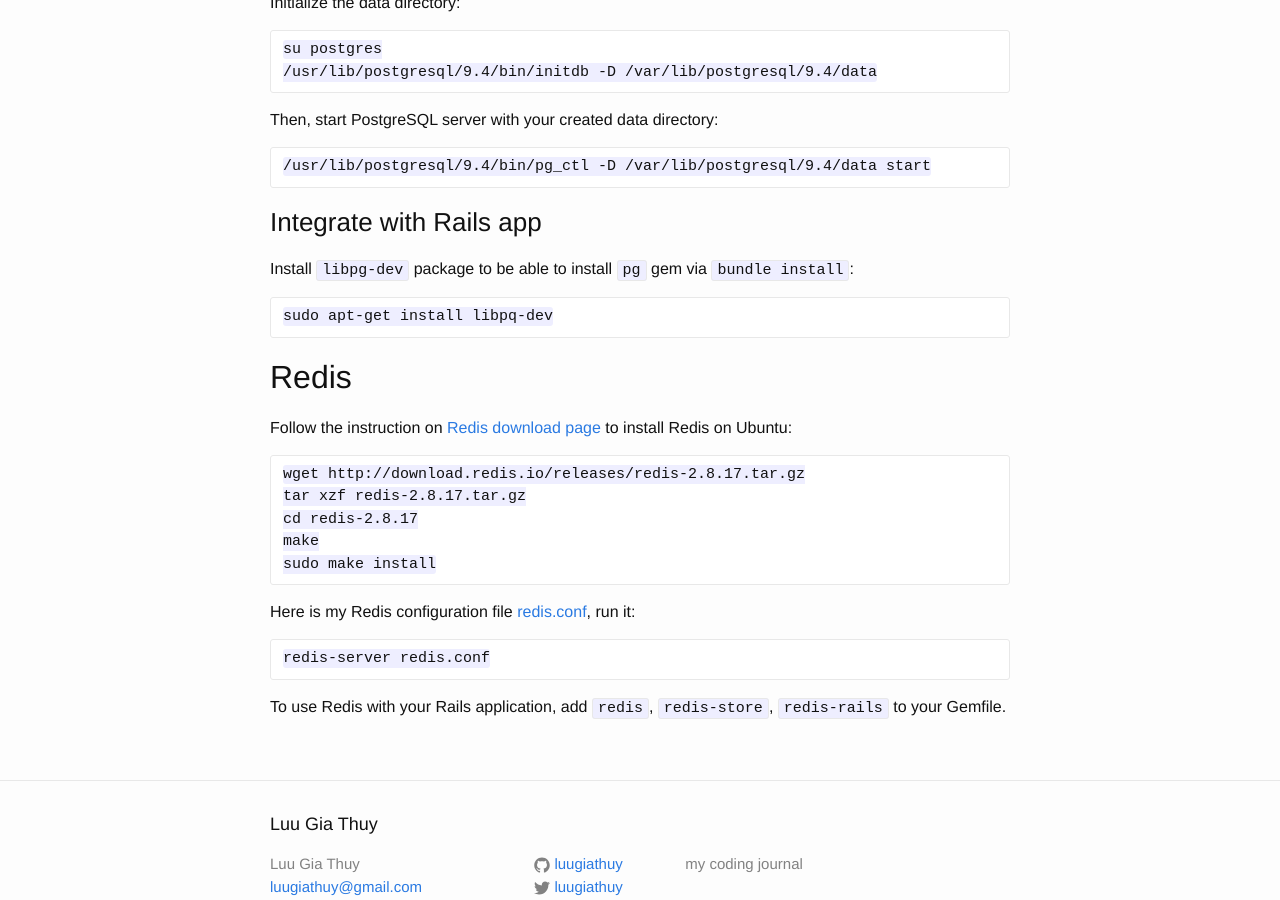
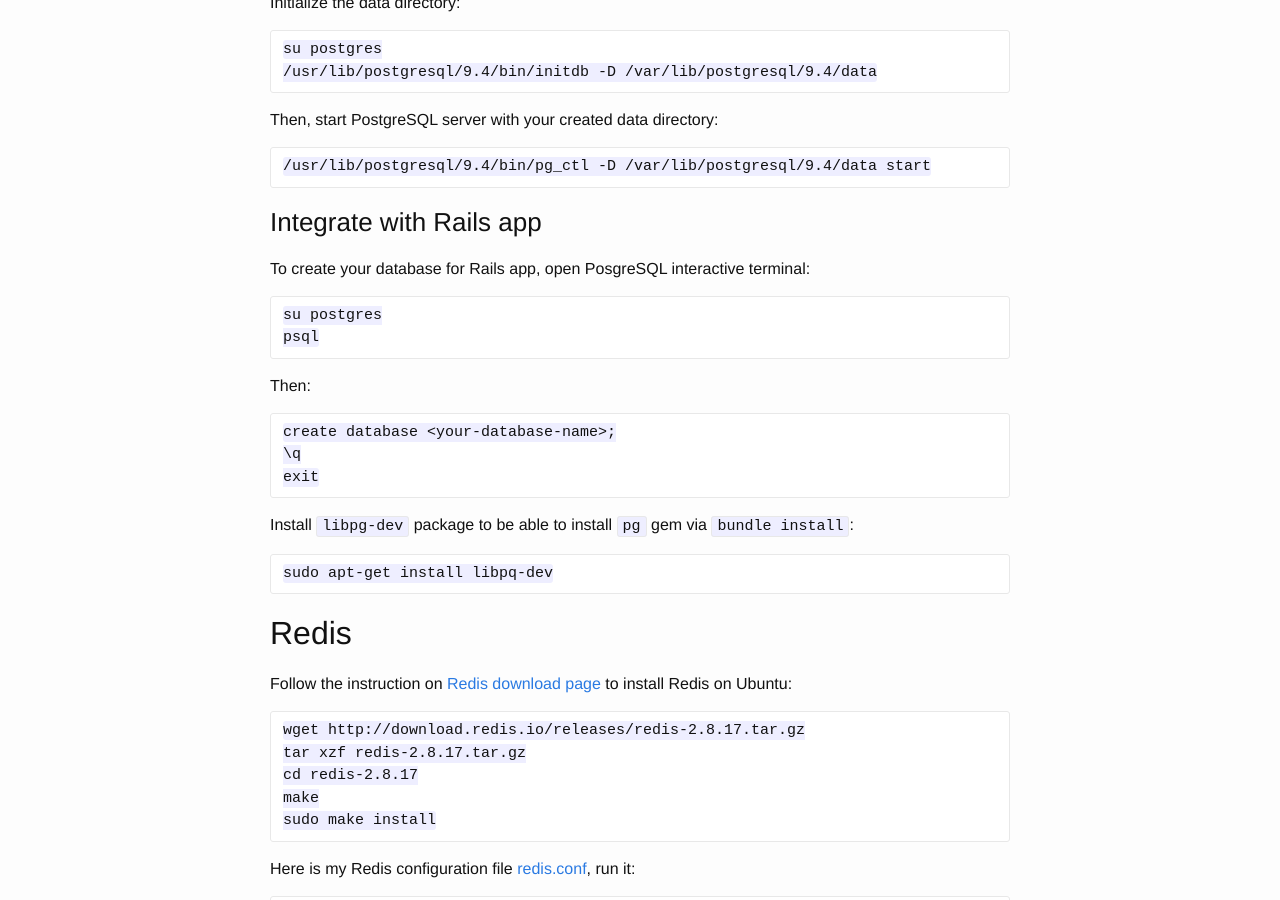
Before and after one commit to luugiathuy/luugiathuy.github.io, a Jekyll site: the page built from _posts/2014-11-02-setup-ruby-on-rails-postgresql-redis-on-ubuntu.md, in a window 1280 px wide and 900 px high, scrolled down 2138 px. Built offline with Jekyll 4.4.1, drawn with Linux system fonts in a browser that asks for light colours.

Commit message:
Add create database in postgresql

```diff
--- a/_posts/2014-11-02-setup-ruby-on-rails-postgresql-redis-on-ubuntu.md
+++ b/_posts/2014-11-02-setup-ruby-on-rails-postgresql-redis-on-ubuntu.md
@@ -108,6 +108,17 @@
 
 ### Integrate with Rails app
 
+To create your database for Rails app, open PosgreSQL interactive terminal:
+
+    su postgres
+    psql
+
+Then:
+
+    create database <your-database-name>;
+    \q
+    exit
+
 Install `libpg-dev` package to be able to install `pg` gem via `bundle install`:
 
     sudo apt-get install libpq-dev
```
